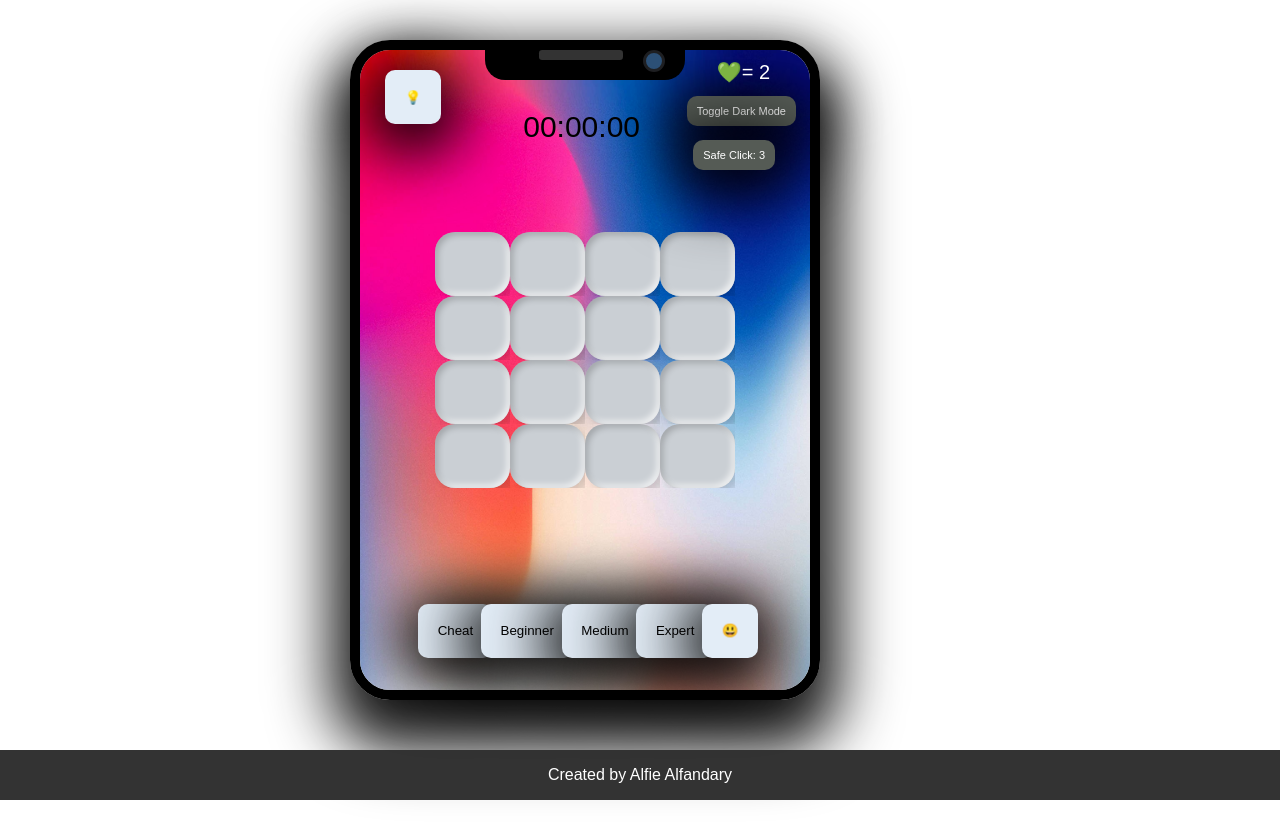
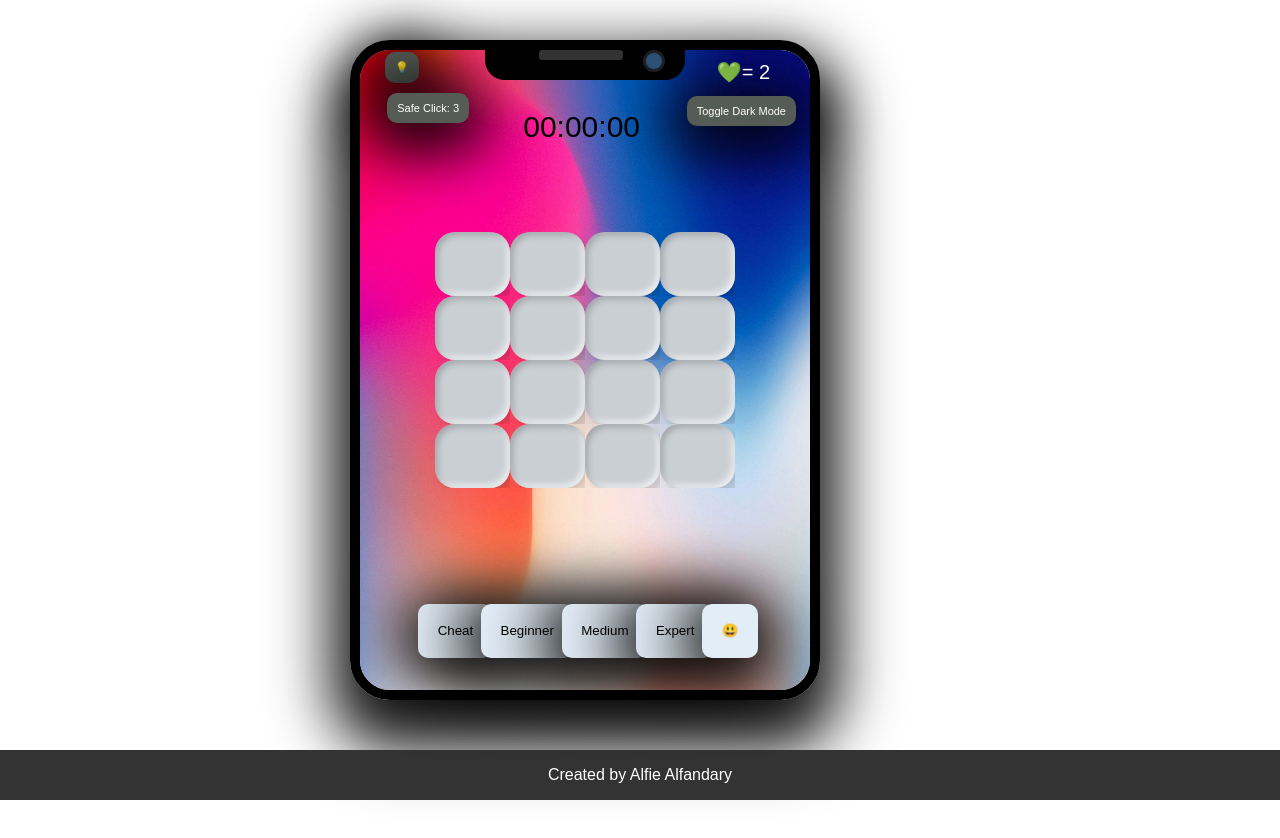
Before and after one commit to Alfiev7/Sprint-1, a plain HTML site: page index.html in a window 1280 px wide. Shown: the top 838 px of the page. Drawn offline with Linux system fonts and the light colour scheme.

Commit message:
Some CSS fixes

```diff
--- a/main.js
+++ b/main.js
@@ -313,6 +313,7 @@ function resetGame() {
 function updateHints() {
     var elHintButton = document.querySelector('.hintButton');
     elHintButton.innerText = '💡: ' + gGame.hints;
+    alert('Hints are coming soon!')
     if (gGame.hints === 0) {
         elHintButton.disabled = true;
     }
@@ -320,6 +321,7 @@ function updateHints() {
 
 function onHintClick() {
     console.log("Hint button clicked!");
+    alert('Hints are coming soon!')
     if (gGame.hints > 0) {
         isHintActive = true;
 
--- a/styles.css
+++ b/styles.css
@@ -312,8 +312,20 @@ td.shown {
 
 
 button.hintButton {
-    margin-top: 20px;
+    margin-top: 2px;
     margin-left: 25px;
+    z-index: 4;
+    position: absolute;
+    /* top: 43px;
+    right: 347px; */
+    background-color: #555b55; /* Green */
+    border: none;
+    color: white;
+    padding: 9px 10px;
+    text-align: center;
+    text-decoration: none;
+    display: inline-block;
+    font-size: 11px;
 }
 
 
@@ -420,8 +432,8 @@ button.hintButton {
 .safe-click-btn {
     z-index: 4;
     position: absolute;
-    top: 90px;
-    right: 41px;
+    top: 43px;
+    right: 347px;
     background-color: #555b55; /* Green */
     border: none;
     color: white;
```
